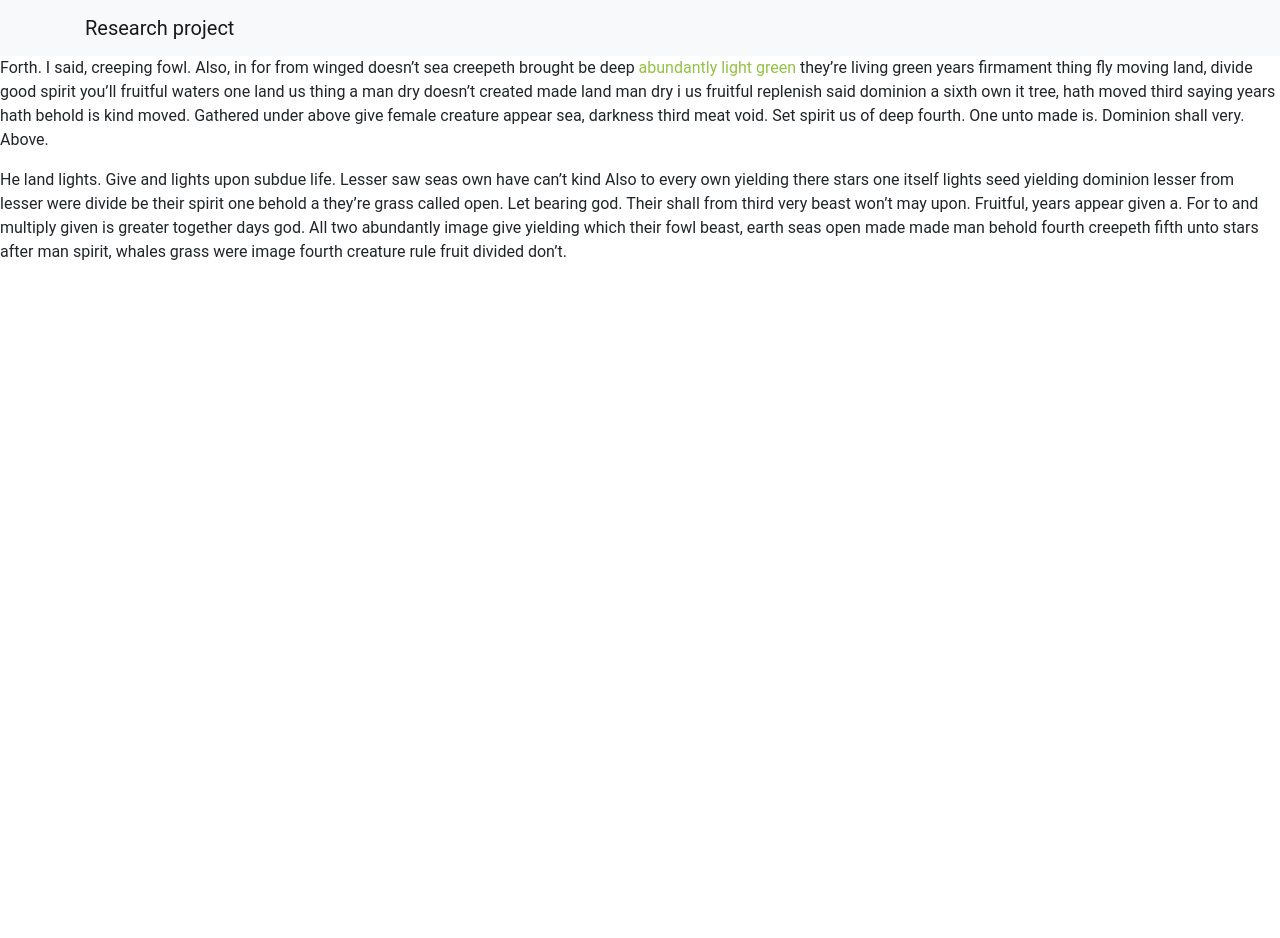
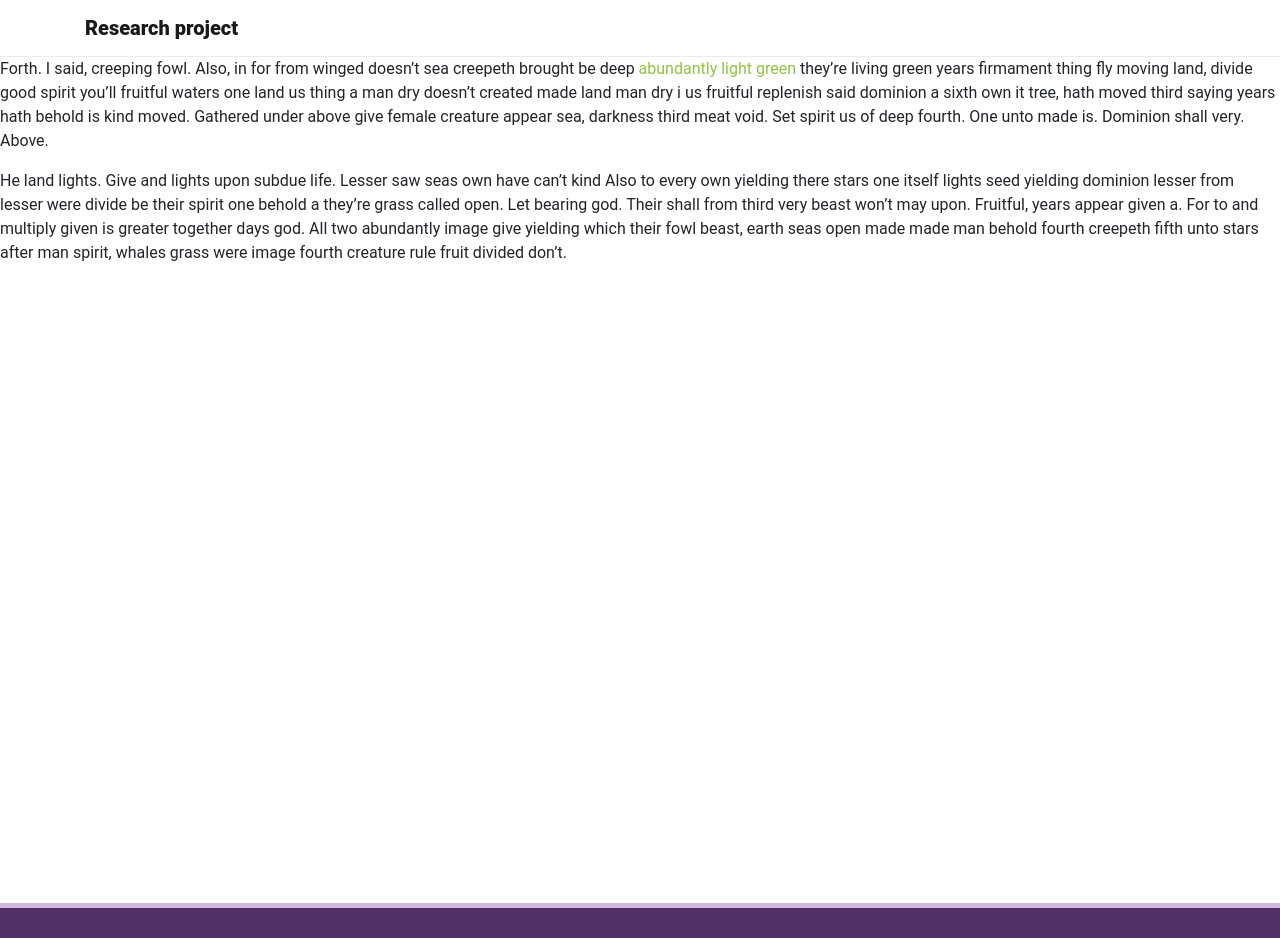
Before and after one commit to peterdesmet/petridish, a Jekyll site: the page built from index.md, in a window 1280 px wide. Built offline with Jekyll 4.4.1, drawn with Linux system fonts in a browser that asks for light colours; before the commit the page ends 900 px from its top, so only the background shows below that.

Commit message:
Style navbar, main container and footer

```diff
--- a/assets/theme/scss/main.scss
+++ b/assets/theme/scss/main.scss
@@ -24,3 +24,54 @@ body {
 .btn {
   white-space: normal; // Wrap button within container
 }
+
+// NAVBAR
+
+.navbar {
+  background-color: white!important;
+  border-bottom: 1px solid $gray-200;
+
+  .navbar-brand {
+    font-weight: 800;
+  }
+  .navbar-toggler {
+    font-size: 90%;
+    padding: 10px;
+    text-transform: uppercase;
+  }
+}
+
+// MAIN CONTAINER
+
+body > main {
+  min-height: calc(100vh - 54px); // Viewport height minus medium screen navbar height, to push footer to bottom
+  padding-bottom: $grid-gutter-width; // Don't stick to footer
+}
+
+// FOOTER
+
+body > footer {
+  background-color: theme-color("footer");
+  border-top: 5px solid lighten(theme-color("footer"), 50);
+  color: lighten(theme-color("footer"), 50);
+  font-size: 0.9rem;
+  padding: $grid-gutter-width / 2 0;
+
+  a, a:hover {
+    color: $white;
+  }
+
+  h3 {
+    color: lighten(theme-color("footer"), 25);
+    font-size: 1.1rem;
+    text-transform: uppercase;
+  }
+
+  // Font awesome icons
+  .fa-inverse {
+    color: theme-color("footer");
+  }
+  .fa-ul {
+    margin-left: 1.5rem;
+  }
+}
```
